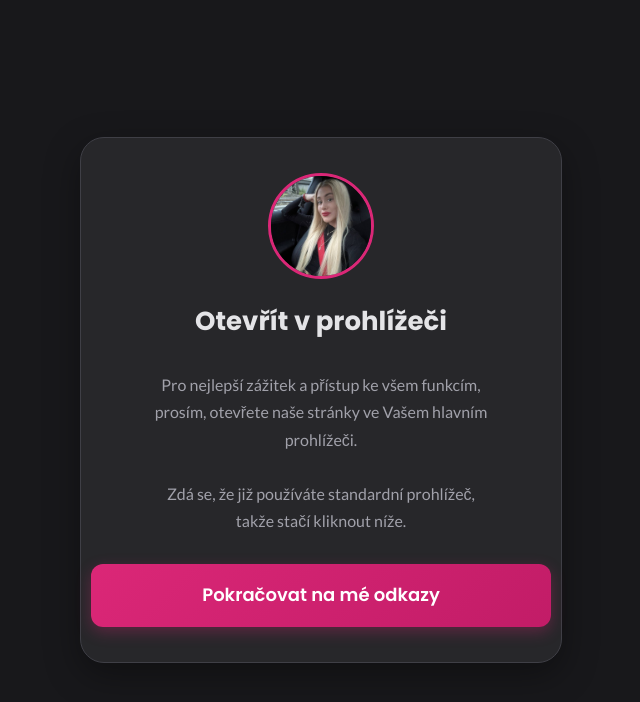
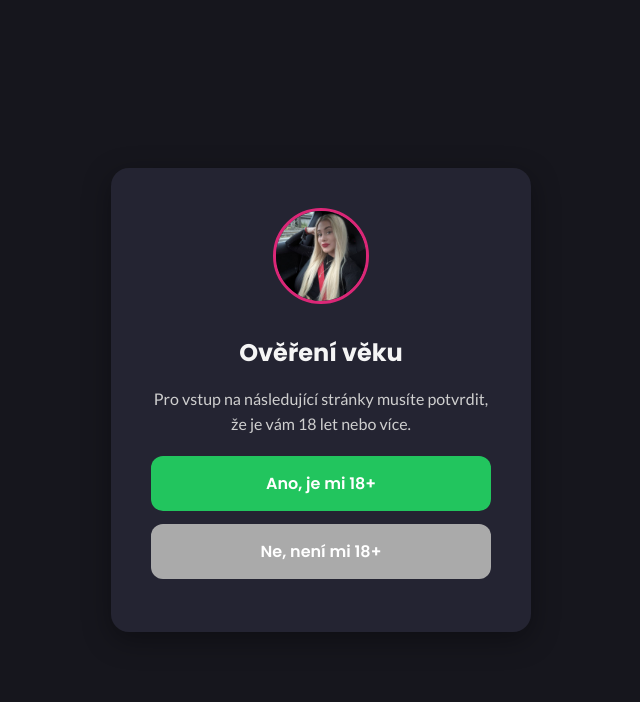
Before and after one commit to Hnzuonee/mojeodkazy.me, a website: page index.html in a window 1280 px wide. Shown: the whole page, without its empty margins (319-959 px from the left). Drawn offline with Linux system fonts and the light colour scheme; no server answers.

Commit message:
Update index.html

```diff
--- a/index.html
+++ b/index.html
@@ -1,133 +1,184 @@
 <!DOCTYPE html>
 <html lang="cs">
 <head>
-    <meta charset="UTF-8">
-    <meta name="viewport" content="width=device-width, initial-scale=1.0">
-    <title>Otevřít v prohlížeči | Tvoje K</title>
-    <link rel="preconnect" href="https://fonts.googleapis.com">
-    <link rel="preconnect" href="https://fonts.gstatic.com" crossorigin>
-    <link href="https://fonts.googleapis.com/css2?family=Poppins:wght@600;700&family=Lato:wght@400;700&display=swap" rel="stylesheet">
+    <meta charset="UTF-8" />
+    <meta name="viewport" content="width=device-width, initial-scale=1.0" />
+    <title>Ověření věku | Tvoje K</title>
+    <link href="https://fonts.googleapis.com/css2?family=Space+Grotesk:wght@400;600&family=Poppins:wght@600;700&family=Lato:wght@400;700&display=swap" rel="stylesheet" />
     <style>
         :root {
-            --background-color: #18181b;
-            --card-background: #27272a;
-            --text-color: #e4e4e7;
+            --violet: #be4dff; --violet-d: #9c3bdb; --bg: #16161d; --card: #242432;
+            --text: #f5f5f5; --muted: #aaa; --success-color: #22c55e;
             --accent-color: #db2777;
             --accent-hover-color: #c21c67;
-            --secondary-text-color: #a1a1aa;
-            --success-color: #22c55e;
-            --success-hover-color: #16a34a;
-            --border-color: #3f3f46;
+            --secondary-text-color: #cfcfcf;
+            --danger-color: #ef4444;
+            --danger-hover-color: #dc2626;
         }
+        * { box-sizing: border-box; }
         body {
-            font-family: 'Lato', sans-serif;
-            display: flex;
-            flex-direction: column;
-            align-items: center;
-            justify-content: center;
-            min-height: 100vh;
-            margin: 0;
-            background-color: var(--background-color);
-            color: var(--text-color);
-            text-align: center;
-            padding: 20px;
-            box-sizing: border-box;
-            line-height: 1.7;
+            margin: 0; font-family: 'Lato', sans-serif; background: var(--bg); color: var(--text);
+            display: flex; flex-direction: column; align-items: center; justify-content: center;
+            min-height: 100vh; text-align: center; padding: 2rem;
         }
-        .profile-card {
-            background-color: var(--card-background);
-            padding: 35px 40px;
-            border-radius: 24px;
-            box-shadow: 0 12px 35px rgba(0, 0, 0, 0.35);
-            max-width: 400px;
-            width: 100%;
-            display: flex;
-            flex-direction: column;
-            align-items: center;
-            border: 1px solid var(--border-color);
+        .card {
+            width: 100%; max-width: 420px; background: var(--card);
+            padding: 2.5rem; border-radius: 18px; box-shadow: 0 8px 28px rgba(0, 0, 0, .35);
+            display: flex; flex-direction: column; align-items: center;
         }
-        .avatar {
-            width: 100px;
-            height: 100px;
+        img.avatar {
+            width: 96px;
+            height: 96px;
             border-radius: 50%;
+            object-fit: cover;
             border: 3px solid var(--accent-color);
-            object-fit: cover;
-            margin-bottom: 20px;
+            margin-bottom: 1.5rem;
         }
-        h1 {
+        h1 { font-family: 'Poppins', sans-serif; margin: .4rem 0 1rem; font-size: 24px; }
+        p.bio { margin-bottom: 1.2rem; color: var(--secondary-text-color); font-size: 16px; line-height: 1.6; }
+
+        .btn {
+            display: block; width: 100%; padding: 15px;
+            color: #fff; font-weight: 600;
+            border: none; border-radius: 12px; font-size: 16px;
             font-family: 'Poppins', sans-serif;
-            font-size: 26px;
-            font-weight: 700;
-            color: var(--text-color);
-            margin-top: 0;
-            margin-bottom: 12px;
+            text-decoration: none; cursor: pointer; transition: background-color .2s, transform .2s;
+            margin-bottom: 0.8rem;
         }
-        .instruction-text {
-            font-size: 16px;
-            color: var(--secondary-text-color);
-            margin-bottom: 30px;
-            max-width: 340px;
+        .btn:last-child {
+            margin-bottom: 0;
         }
-        .instruction-text strong {
-            color: var(--accent-color);
-            font-weight: 700;
+        .btn-primary {
+            background: linear-gradient(135deg, var(--accent-color), var(--accent-hover-color));
         }
-        .action-button {
-            display: inline-block;
-            width: 100%;
-            padding: 16px 30px;
-            background: linear-gradient(135deg, var(--accent-color), var(--accent-hover-color));
-            color: white;
-            text-decoration: none;
-            border-radius: 12px;
-            font-size: 18px;
-            font-family: 'Poppins', sans-serif;
+        .btn-primary:hover {
+            background: linear-gradient(135deg, var(--accent-hover-color), var(--accent-color));
+            transform: translateY(-2px);
+        }
+        .btn-yes {
+            background-color: var(--success-color);
+        }
+        .btn-yes:hover {
+            filter: brightness(0.9);
+            transform: translateY(-2px);
+        }
+        .btn-no {
+            background-color: var(--muted);
+        }
+        .btn-no:hover {
+            filter: brightness(0.8);
+            transform: translateY(-2px);
+        }
+        .hidden { display: none !important; }
+        .destination-url {
+            font-size: 0.8rem;
+            color: var(--muted);
+            margin-top: 1rem;
+            word-break: break-all;
+        }
+        .denied-message {
+            color: var(--danger-color);
             font-weight: 600;
-            border: none;
-            cursor: pointer;
-            transition: transform 0.2s ease-in-out, box-shadow 0.2s ease-in-out;
-            box-shadow: 0 5px 15px rgba(219, 39, 119, 0.3);
-            -webkit-user-select: none;
-            -ms-user-select: none;
-            user-select: none;
-        }
-        .action-button:hover, .action-button:focus {
-            transform: translateY(-3px) scale(1.02);
-            box-shadow: 0 8px 25px rgba(219, 39, 119, 0.4);
-            outline: none;
+            margin-top: 1rem;
         }
     </style>
 </head>
 <body>
-    <div class="profile-card">
-        <img src="images/IMG_8334.jpg" alt="Profil Tvoje K" class="avatar">
-        <h1 id="mainHeadline">Otevřít v prohlížeči</h1>
-        <p class="instruction-text" id="instructionTextElement">
-            Pro nejlepší zážitek a přístup ke všem funkcím, prosím, otevřete tuto stránku ve Vašem hlavním prohlížeči.
+  <div class="card">
+    <img src="images/IMG_8334.jpg" alt="Profil Tvoje K" class="avatar" />
+
+    <div id="ageGateSection">
+      <h1>Ověření věku</h1>
+      <p class="bio">Pro vstup na následující stránky musíte potvrdit, že je vám 18 let nebo více.</p>
+      <button id="ageGateYes" class="btn btn-yes">Ano, je mi 18+</button>
+      <button id="ageGateNo" class="btn btn-no">Ne, není mi 18+</button>
+      <p id="ageGateDeniedMessage" class="denied-message hidden">Přístup povolen pouze osobám starším 18 let.</p>
+    </div>
+
+    <div id="contentSection" class="hidden">
+      <h1>Vstup povolen</h1>
+      <p class="bio">Děkujeme za ověření. Nyní můžete pokračovat.</p>
+      <a href="https://onlyfans.com/jentvojekiks" id="mainActionLink" class="btn btn-primary" rel="noopener noreferrer" target="_blank">
+        Pokračovat
+      </a>
+      <p class="destination-url">
+        Budete přesměrováni na: onlyfans.com/jentvojekiks
       </p>
-        <a href="https://urlgeni.us/mojeodkazy" class="action-button" id="mainActionLink" rel="noopener noreferrer" target="_blank">
-            Pokračovat na mé odkazy
-        </a>
+    </div>
   </div>
 
   <script>
     document.addEventListener('DOMContentLoaded', function() {
-            // Detekce Instagram/Facebook webview
-            const isWebView = /Instagram|FBAN|FBAV/i.test(navigator.userAgent);
-            const instructionTextElement = document.getElementById('instructionTextElement');
+      const ageGateSection = document.getElementById('ageGateSection');
+      const contentSection = document.getElementById('contentSection');
+      const ageGateYesButton = document.getElementById('ageGateYes');
+      const ageGateNoButton = document.getElementById('ageGateNo');
+      const ageGateDeniedMessage = document.getElementById('ageGateDeniedMessage');
 
-            const defaultInstruction = "Pro nejlepší zážitek a přístup ke všem funkcím, prosím, otevřete naše stránky ve Vašem hlavním prohlížeči.";
-            const webViewInstruction = "Pro nejlepší zážitek a všechny funkce je třeba tuto stránku otevřít ve Vašem hlavním prohlížeči.<br><br>Uděláte to takto: <strong>Podržte prst na tlačítku</strong> \"Pokračovat na mé odkazy\" níže a z nabídky, která se objeví, zvolte <strong>\"Otevřít v prohlížeči\"</strong> (nebo podobnou volbu).";
+      // --- Úprava pro Session ID a logování ---
+      const SESSION_ID_KEY = 'kristynka_page_session_id'; // Unikátní klíč pro vaši stránku
+      let sessionId = sessionStorage.getItem(SESSION_ID_KEY);
 
-            if (isWebView) {
-                if (instructionTextElement) {
-                    instructionTextElement.innerHTML = webViewInstruction;
+      if (!sessionId) {
+        // Moderní prohlížeče podporují crypto.randomUUID()
+        sessionId = self.crypto && self.crypto.randomUUID ?
+                        self.crypto.randomUUID() :
+                        'session_' + Date.now() + '_' + Math.random().toString(36).substring(2, 15);
+        sessionStorage.setItem(SESSION_ID_KEY, sessionId);
       }
-            } else {
-                if (instructionTextElement) {
-                    instructionTextElement.innerHTML = defaultInstruction + "<br><br>Zdá se, že již používáte standardní prohlížeč, takže stačí kliknout níže.";
+
+      // Logování probíhá pro bezpečnostní účely (např. detekce botů a neobvyklé aktivity).
+      // Zpracování údajů (jako User-Agent a IP adresa na serveru) se děje
+      // s ohledem na principy GDPR, například na základě oprávněného zájmu
+      // o zabezpečení této služby. Pro více informací viz naše Zásady ochrany os. údajů.
+      async function logPageAccess(eventDetails = {}) {
+        try {
+          const payload = {
+            session_id: sessionId, // Přidáno session ID
+            userAgent: navigator.userAgent,
+            pageURL: window.location.href,
+            timestamp_client: new Date().toISOString(),
+            event: eventDetails.event || 'unknown_event' // Výchozí, pokud není specifikováno
+          };
+          if (eventDetails.age_gate_response) {
+            payload.age_gate_response = eventDetails.age_gate_response;
+          }
+
+          const response = await fetch('/.netlify/functions/log-visit', {
+            method: 'POST',
+            headers: {
+              'Content-Type': 'application/json',
+            },
+            body: JSON.stringify(payload),
+          });
+          if (!response.ok) {
+            console.warn('Logovací požadavek na server selhal:', response.statusText);
+          }
+        } catch (error) {
+          console.warn('Chyba při odesílání logovacího požadavku:', error);
         }
       }
+
+      logPageAccess({event: 'page_loaded_age_gate_displayed'});
+      // --- Konec úprav pro Session ID a logování ---
+
+      ageGateYesButton.addEventListener('click', function() {
+        ageGateSection.classList.add('hidden');
+        contentSection.classList.remove('hidden');
+        logPageAccess({event: 'age_verified_yes', age_gate_response: 'yes'});
+      });
+
+      ageGateNoButton.addEventListener('click', function() {
+        const ageGateH1 = ageGateSection.querySelector('h1');
+        const ageGateP = ageGateSection.querySelector('p.bio');
+        if(ageGateH1) ageGateH1.classList.add('hidden');
+        if(ageGateP) ageGateP.classList.add('hidden');
+        ageGateYesButton.classList.add('hidden');
+        ageGateNoButton.classList.add('hidden');
+
+        ageGateDeniedMessage.classList.remove('hidden');
+        logPageAccess({event: 'age_verified_no', age_gate_response: 'no'});
+      });
     });
   </script>
 </body>
```
Lines whose indentation alone changed are shown as unchanged.
